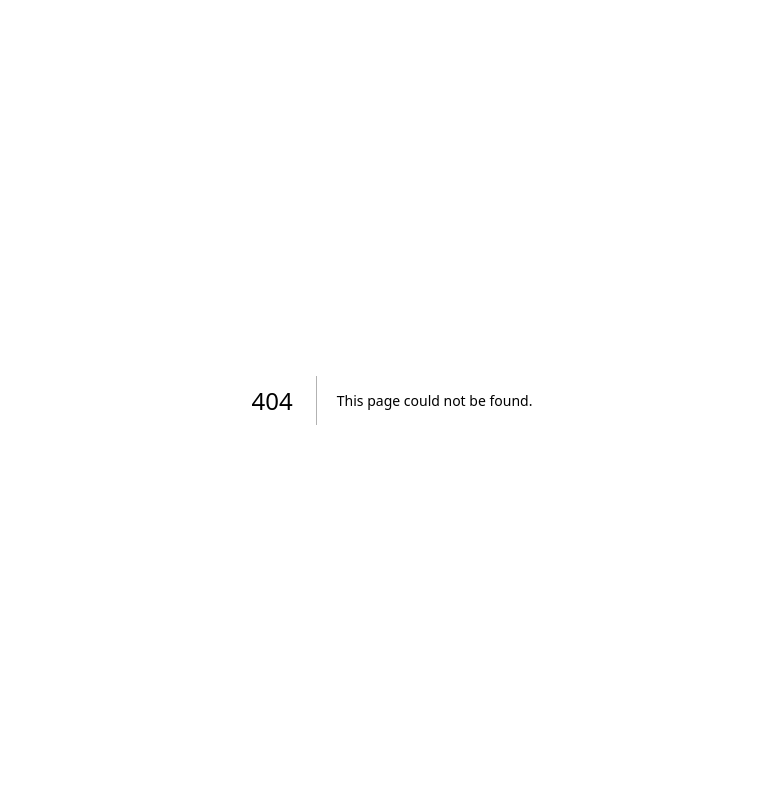
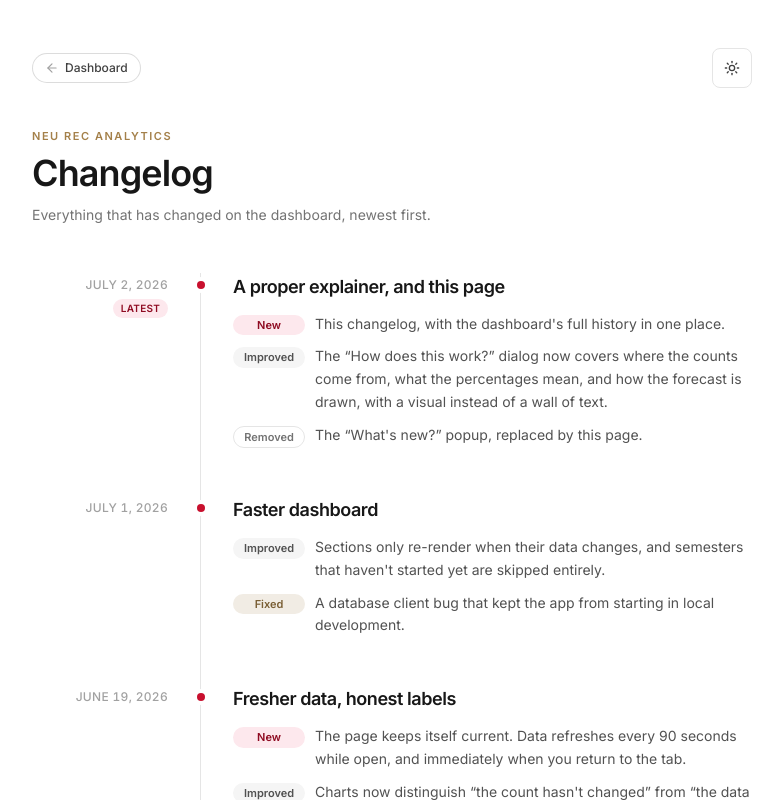
Before and after one commit to lifeashaze/marino-stats-web, a Next.js app: page /changelog in a window 1280 px wide. Before the commit this address had no page. Shown: the top 800 px of the page, without its empty margins (248-1031 px from the left). Built offline with nearby package versions, Linux system fonts and the light colour scheme.

Commit message:
feat: add changelog page built from release history

```diff
--- /dev/null
+++ b/app/changelog/page.tsx
@@ -0,0 +1,241 @@
+import type { Metadata } from "next";
+import Link from "next/link";
+import { ArrowLeft } from "lucide-react";
+import { pillLinkClass } from "@/components/dashboard/pill-link";
+import { ThemeToggle } from "@/components/theme-toggle";
+
+export const metadata: Metadata = {
+  title: "Changelog | NEU Rec Analytics",
+  description: "Everything that has changed on the dashboard, newest first.",
+};
+
+type Tag = "New" | "Improved" | "Fixed" | "Removed";
+
+type Release = {
+  date: string; // YYYY-MM-DD
+  title: string;
+  entries: Array<{ tag: Tag; text: string }>;
+};
+
+const RELEASES: Release[] = [
+  {
+    date: "2026-07-02",
+    title: "A proper explainer, and this page",
+    entries: [
+      { tag: "New", text: "This changelog, with the dashboard's full history in one place." },
+      {
+        tag: "Improved",
+        text: "The “How does this work?” dialog now covers where the counts come from, what the percentages mean, and how the forecast is drawn, with a visual instead of a wall of text.",
+      },
+      { tag: "Removed", text: "The “What's new?” popup, replaced by this page." },
+    ],
+  },
+  {
+    date: "2026-07-01",
+    title: "Faster dashboard",
+    entries: [
+      {
+        tag: "Improved",
+        text: "Sections only re-render when their data changes, and semesters that haven't started yet are skipped entirely.",
+      },
+      { tag: "Fixed", text: "A database client bug that kept the app from starting in local development." },
+    ],
+  },
+  {
+    date: "2026-06-19",
+    title: "Fresher data, honest labels",
+    entries: [
+      {
+        tag: "New",
+        text: "The page keeps itself current. Data refreshes every 90 seconds while open, and immediately when you return to the tab.",
+      },
+      {
+        tag: "Improved",
+        text: "Charts now distinguish “the count hasn't changed” from “the data is stale”, and give the pipeline up to two hours of silence before flagging anything.",
+      },
+      {
+        tag: "Improved",
+        text: "Data loads are cached and retried, so one flaky connection can't take the page down.",
+      },
+    ],
+  },
+  {
+    date: "2026-06-16",
+    title: "Pins and Northeastern colors",
+    entries: [
+      {
+        tag: "New",
+        text: "Pin the zones you visit most to keep them in a dedicated section at the top. Pins stay in your browser.",
+      },
+      {
+        tag: "New",
+        text: "A Northeastern-inspired theme in light and dark, plus a proper favicon and footer.",
+      },
+    ],
+  },
+  {
+    date: "2026-06-12",
+    title: "Smarter heatmap dates",
+    entries: [
+      {
+        tag: "Improved",
+        text: "Each weekday row in the heatmap now uses its most recent completed date, so missing hours no longer quietly fall back to older weeks.",
+      },
+    ],
+  },
+  {
+    date: "2026-06-10",
+    title: "The big rewrite",
+    entries: [
+      { tag: "New", text: "“Right now” verdicts calling each zone busy or quiet at a glance." },
+      { tag: "New", text: "A rest-of-day forecast drawn onto today's charts as a dashed line." },
+      {
+        tag: "New",
+        text: "Semester comparison: average occupancy by hour, one line per semester with data.",
+      },
+      {
+        tag: "Improved",
+        text: "Rebuilt on an aggregated data layer that understands Eastern time and the academic calendar: breaks, holidays, and weekend closures.",
+      },
+    ],
+  },
+  {
+    date: "2026-02-13",
+    title: "Branding and analytics",
+    entries: [
+      { tag: "Improved", text: "Heatmap polish, an app icon, and proper social-sharing cards." },
+      { tag: "New", text: "Anonymous usage analytics to learn which features get used." },
+    ],
+  },
+  {
+    date: "2026-02-11",
+    title: "Heatmap tooltips",
+    entries: [
+      { tag: "New", text: "Hover any heatmap cell to see the exact reading behind it." },
+      { tag: "Improved", text: "Times are shown in 12-hour format with AM/PM." },
+    ],
+  },
+  {
+    date: "2026-02-08",
+    title: "Capacity on the page",
+    entries: [
+      { tag: "New", text: "Each zone shows its posted capacity next to the live count." },
+      { tag: "Improved", text: "Cleaner Y-axis ticks on the facility charts." },
+    ],
+  },
+  {
+    date: "2026-02-06",
+    title: "First release",
+    entries: [
+      {
+        tag: "New",
+        text: "Live occupancy for Marino and SquashBusters: interactive charts, a day-by-hour heatmap, and dark mode.",
+      },
+    ],
+  },
+];
+
+const MONTHS = [
+  "January", "February", "March", "April", "May", "June",
+  "July", "August", "September", "October", "November", "December",
+];
+
+/** "2026-07-02" → "July 2, 2026" without ever constructing a Date. */
+function formatDate(date: string): string {
+  const [y, m, d] = date.split("-");
+  return `${MONTHS[Number(m) - 1]} ${Number(d)}, ${y}`;
+}
+
+const TAG_STYLES: Record<Tag, string> = {
+  New: "bg-[#fde8ed] text-[#8f0b22] dark:bg-[#330711] dark:text-[#ffb3bf]",
+  Improved: "bg-neutral-100 text-neutral-600 dark:bg-neutral-800/80 dark:text-neutral-300",
+  Fixed: "bg-[#a4804a]/15 text-[#7a5f35] dark:bg-[#c8a978]/15 dark:text-[#c8a978]",
+  Removed:
+    "border border-neutral-200 text-neutral-500 dark:border-neutral-700 dark:text-neutral-400",
+};
+
+function ReleaseDate({ release, latest }: { release: Release; latest: boolean }) {
+  return (
+    <>
+      <time
+        dateTime={release.date}
+        className="text-xs font-medium uppercase tracking-wide text-neutral-400 tabular-nums dark:text-neutral-500"
+      >
+        {formatDate(release.date)}
+      </time>
+      {latest ? (
+        <span className="inline-flex items-center rounded-full bg-[#fde8ed] px-2 py-0.5 text-[10px] font-semibold uppercase tracking-wide text-[#8f0b22] dark:bg-[#330711] dark:text-[#ffb3bf]">
+          Latest
+        </span>
+      ) : null}
+    </>
+  );
+}
+
+export default function ChangelogPage() {
+  return (
+    <main className="mx-auto max-w-3xl px-4 py-8 sm:px-6 sm:py-12">
+      <div className="flex items-center justify-between gap-3">
+        <Link href="/" className={pillLinkClass}>
+          <ArrowLeft className="h-3.5 w-3.5 text-neutral-400 dark:text-neutral-500" />
+          Dashboard
+        </Link>
+        <ThemeToggle />
+      </div>
+
+      <header className="mt-10">
+        <p className="text-[11px] font-semibold uppercase tracking-[0.14em] text-[#a4804a] dark:text-[#c8a978]">
+          NEU Rec Analytics
+        </p>
+        <h1 className="mt-2 text-3xl font-semibold tracking-tight text-neutral-900 sm:text-4xl dark:text-neutral-100">
+          Changelog
+        </h1>
+        <p className="mt-3 text-sm text-neutral-500 dark:text-neutral-400">
+          Everything that has changed on the dashboard, newest first.
+        </p>
+      </header>
+
+      <div className="mt-12">
+        {RELEASES.map((release, i) => (
+          <section
+            key={release.date}
+            className="group relative grid motion-safe:animate-rise sm:grid-cols-[8.5rem_1fr] sm:gap-x-8"
+            style={{ animationDelay: `${Math.min(i * 70, 420)}ms` }}
+          >
+            {/* Desktop: date in the left gutter, right-aligned against the rail. */}
+            <div className="hidden sm:flex sm:flex-col sm:items-end sm:gap-1.5 sm:pt-1">
+              <ReleaseDate release={release} latest={i === 0} />
+            </div>
+
+            <div className="relative border-l border-neutral-200 pb-12 pl-6 group-last:pb-2 sm:pl-8 dark:border-neutral-800">
+              <span
+                aria-hidden
+                className="absolute -left-[4.5px] top-2 h-2 w-2 rounded-full bg-[#C8102E] ring-4 ring-white dark:bg-[#ff4f68] dark:ring-neutral-950"
+              />
+              <div className="flex items-center gap-2 sm:hidden">
+                <ReleaseDate release={release} latest={i === 0} />
+              </div>
+              <h2 className="mt-1.5 text-lg font-semibold tracking-tight text-neutral-900 sm:mt-0 dark:text-neutral-100">
+                {release.title}
+              </h2>
+              <ul className="mt-3 space-y-2.5">
+                {release.entries.map((entry) => (
+                  <li key={entry.text} className="flex items-start gap-2.5">
+                    <span
+                      className={`mt-0.5 inline-flex w-[4.5rem] shrink-0 items-center justify-center rounded-full px-2 py-0.5 text-[11px] font-semibold ${TAG_STYLES[entry.tag]}`}
+                    >
+                      {entry.tag}
+                    </span>
+                    <p className="text-sm leading-relaxed text-neutral-600 dark:text-neutral-400">
+                      {entry.text}
+                    </p>
+                  </li>
+                ))}
+              </ul>
+            </div>
+          </section>
+        ))}
+      </div>
+    </main>
+  );
+}
--- a/app/globals.css
+++ b/app/globals.css
@@ -48,6 +48,7 @@
   --animate-overlay-out: overlay-out 0.16s ease-in both;
   --animate-dialog-in: dialog-in 0.24s cubic-bezier(0.16, 1, 0.3, 1) both;
   --animate-dialog-out: dialog-out 0.16s ease-in both;
+  --animate-rise: rise 0.5s cubic-bezier(0.16, 1, 0.3, 1) both;
 
   @keyframes overlay-in {
     from {
@@ -69,6 +70,12 @@
     to {
       opacity: 0;
       transform: translateY(8px) scale(0.97);
+    }
+  }
+  @keyframes rise {
+    from {
+      opacity: 0;
+      transform: translateY(10px);
     }
   }
 }
```
